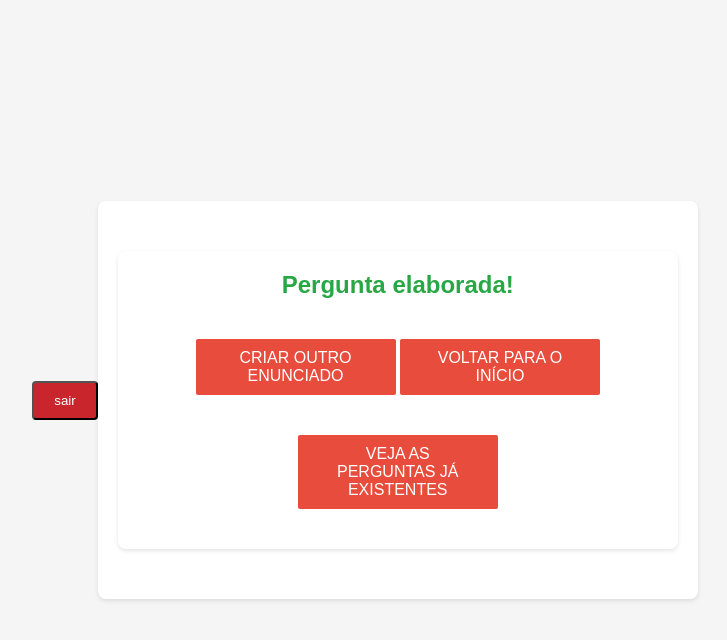
After one commit to Mateus1711-ctrl/Sprint, a Django app: page /perguntas-feitas/ in a window 1280 px wide. The commit adds this page. Shown: the top 640 px of the page, without its empty margins (275-1002 px from the left). Run offline with Django 4.2, Linux system fonts and the light colour scheme; a user stored in the database is signed in.

Commit message:
dá para acessar as perguntas já criadas em página especifica para listagem das perguntas

```diff
--- a/formulario/templates/formulario/formulario_feito.html
+++ b/formulario/templates/formulario/formulario_feito.html
@@ -8,6 +8,9 @@
     <div class="form-success-buttons">
         <a href="{% url 'criar_formulario' %}" class="btn form-success-btn">Criar outro Formulário</a>
         <a href="{% url 'index' %}" class="btn form-success-btn">Voltar para o Início</a>
+        <a href="{% url 'perguntas_feitas' %}"
+        class="btn form-success-btn">Veja as perguntas já existentes</a>
+
     </div>
 </div>
 
--- a/formulario/templates/formulario/index.html
+++ b/formulario/templates/formulario/index.html
@@ -17,6 +17,9 @@
 
         <div class="buttons-container">
             <a class="button" href="/perguntas">Criar nova pergunta de texto</a>
+        </div>
+        <div class="buttons-container">
+            <a class="button" href="{% url 'listagem_perguntas' %}" >Consulte aqui as perguntas já existentes</a>
         </div>
     </div>
 
--- a/formulario/templates/perguntas/pergunta_de_texto.html
+++ b/formulario/templates/perguntas/pergunta_de_texto.html
@@ -12,7 +12,8 @@
         </div>
 
 
-        <button type="submit" class="btn">Enviar</button>
+        <button type="submit"  class="btn">Enviar</button>
+
     </form>
 </main>
 
--- /dev/null
+++ b/formulario/templates/perguntas/perguntas_feitas.html
@@ -0,0 +1,18 @@
+ {% extends "formulario/base.html" %} <!--#trocar aqui por perguntas/base.html e trazer o arquivo para essa pasta também? -->
+
+{% block content %}
+
+<div class="form-success-container">
+    <h2 class="form-success-title">Pergunta elaborada!</h2>
+
+    <div class="form-success-buttons">
+        <a href="{% url 'perguntas' %}"
+        class="btn form-success-btn">Criar outro enunciado</a>
+        <a href="{% url 'index' %}"
+        class="btn form-success-btn">Voltar para o Início</a>
+        <a href="{% url 'listagem_perguntas' %}"
+        class="btn form-success-btn">Veja as perguntas já existentes</a>
+    </div>
+</div>
+
+{% endblock %}
--- a/formulario/urls.py
+++ b/formulario/urls.py
@@ -10,5 +10,7 @@ urlpatterns = [
     path('novo/', views.cria_formulario, name='criar_formulario'),
     path('formulario-feito/', views.formulario_feito, name='formulario_feito') ,
     path('cadastro/', views.cadastro , name='cadastro') ,
-    path('perguntas/',views.perguntas,name='perguntas')
+    path('perguntas/',views.perguntas,name='perguntas') ,
+    path('perguntas-feitas/', views.perguntas_feitas, name='perguntas_feitas') ,
+    path('listagem-perguntas/', views.listagem_perguntas, name='listagem_perguntas')
 ]
--- a/formulario/views.py
+++ b/formulario/views.py
@@ -34,7 +34,7 @@ def cria_formulario(request) :
         descricao = request.POST.get('descricao')
         pergunta = request.POST.get('pergunta')
         author=request.user
-        formulario = Formulario(nome=nome, descricao=descricao, pergunta=pergunta,author=author)
+        formulario = Formulario(nome=nome, descricao=descricao,author=author)
         formulario.save()
         return redirect('formulario_feito')
     else :
@@ -72,12 +72,22 @@ def perguntas(request):
     if request.method == 'POST' :
         pergunta_de_texto = request.POST.get('pergunta de texto')
         tipo = 'texto'
-        Perguntas.objects.create(pergunta_de_texto=pergunta_de_texto, tipo=tipo)
+        perguntas_de_texto = Perguntas.objects.create(pergunta_de_texto=pergunta_de_texto, tipo=tipo)
 
 
-        return redirect('perguntas')
+        return redirect('perguntas_feitas')
     else :
         return render(request, 'perguntas/pergunta_de_texto.html')
+
+@login_required
+def perguntas_feitas(request):
+   return render(request, 'perguntas/perguntas_feitas.html')
+
+def listagem_perguntas(request):
+    perguntas = Perguntas.objects.all()
+    return render(request, 'perguntas/listar_perguntas.html', {'perguntas_de_texto': perguntas})
+
+# {'formularios': all_forms, 'user': request.user})
 
     # def edita_formulario(request):
     # if request.method == 'POST':
```
Also changed, not shown: formulario/templates/perguntas/base.html (added, +22 -0 lines), formulario/templates/perguntas/listar_perguntas.html (added, +12 -0 lines), db.sqlite3.
